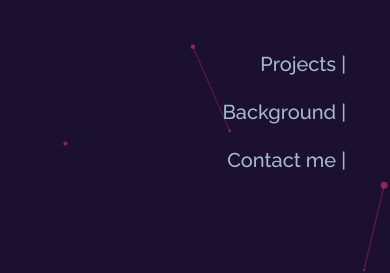
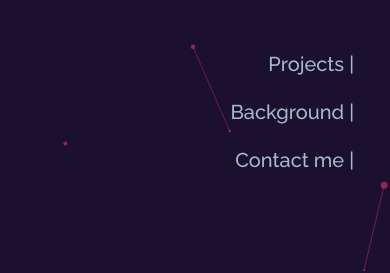
Before and after one commit to raiaqt/rai-portfolio, a React (Vite) app: page / in a window 390 px wide. Shown: the top 273 px of the page. Built offline with nearby package versions, Linux system fonts and the light colour scheme.

Commit message:
changed header padding

```diff
--- a/src/components/Header/Header.css
+++ b/src/components/Header/Header.css
@@ -25,7 +25,7 @@
 }
 
 @media (max-width: 768px) {
-    .loader {
-      padding-right: 0;
+    .link-button {
+        padding-right: 16px;
     }
-  }
+}
```
